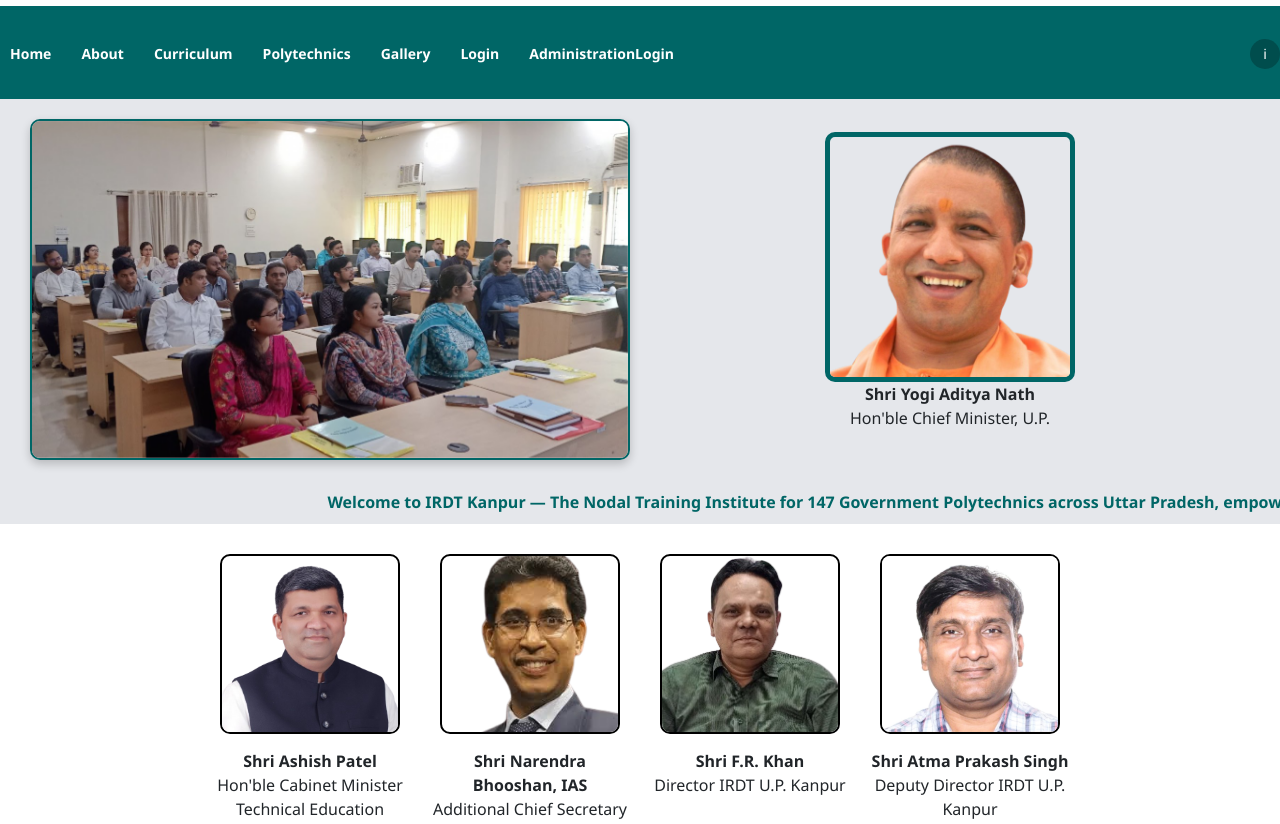
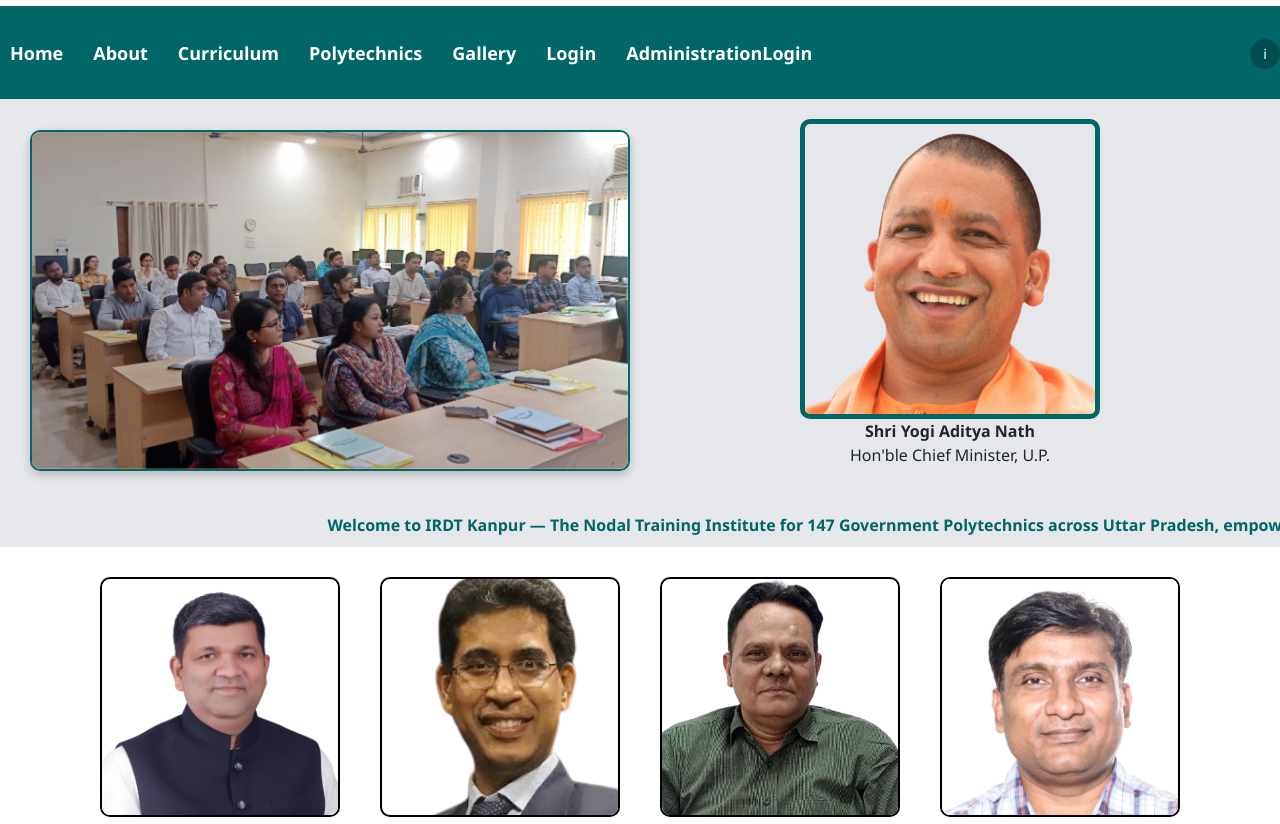
Before and after one commit to ayushanand960/IRDT_Training_Portal, a React (Vite) app in the folder frontend/: page / in a window 1280 px wide. Shown: the part 221-1045 px from the top of the page. Built offline with nearby package versions, Linux system fonts and the light colour scheme; no server answers.

Commit message:
Issue with homepage font and image size

```diff
--- a/frontend/src/pages/Home.css
+++ b/frontend/src/pages/Home.css
@@ -55,7 +55,7 @@
   padding: 6px 10px;
   border-radius: 4px;
   transition: background 0.3s;
-  font-size: 14px;
+  font-size: 18px;
 }
 
 .nav-links a:hover {
@@ -130,8 +130,8 @@
 }
 
 .hero-image img {
-  width: 250px;
-  max-width: 90%;
+  width: 300px;
+  max-width: 100%;
   border: 5px solid #006666;
   border-radius: 10px;
 }
@@ -170,12 +170,12 @@
 
 .program {
   text-align: center;
-  width: 200px;
+  width: 260px;
 }
 
 .program-img-box {
-  width: 180px;
-  height: 180px;
+  width: 240px;
+  height: 240px;
   border: 2px solid black;
   border-radius: 10px;
   overflow: hidden;
```
